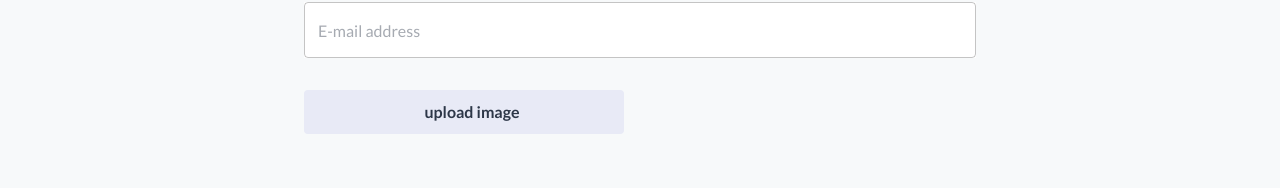
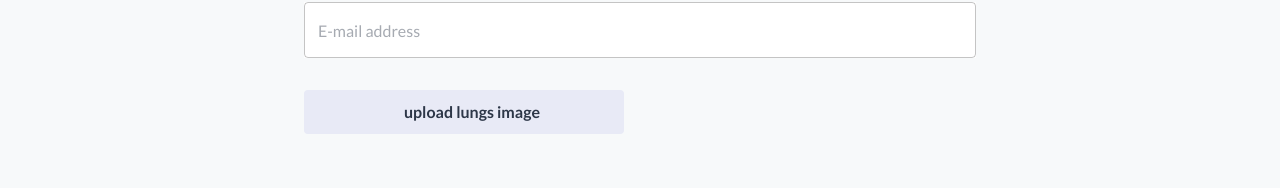
Before and after one commit to A1DS19/medicAI, a Next.js app in the folder MedicAIFrontEnd/: page /user in a window 1280 px wide. Shown: the part 439-627 px from the top of the page. Built offline with nearby package versions, Linux system fonts and the light colour scheme; no server answers; some icons are missing.

Commit message:
model notebook

```diff
--- a/MedicAIFrontEnd/src/views/PredictView/components/Application/Application.js
+++ b/MedicAIFrontEnd/src/views/PredictView/components/Application/Application.js
@@ -168,7 +168,7 @@ const Application = (props) => {
             <IconText
               fontIconClass='fas fa-cloud-upload-alt'
               color={theme.palette.primary.main}
-              title='Upload Image'
+              title='Upload lungs Image'
               typographyProps={{
                 className: classes.iconText,
               }}
```
Also changed, not shown: 1 other file (tests, documents, lock files or other folders).
